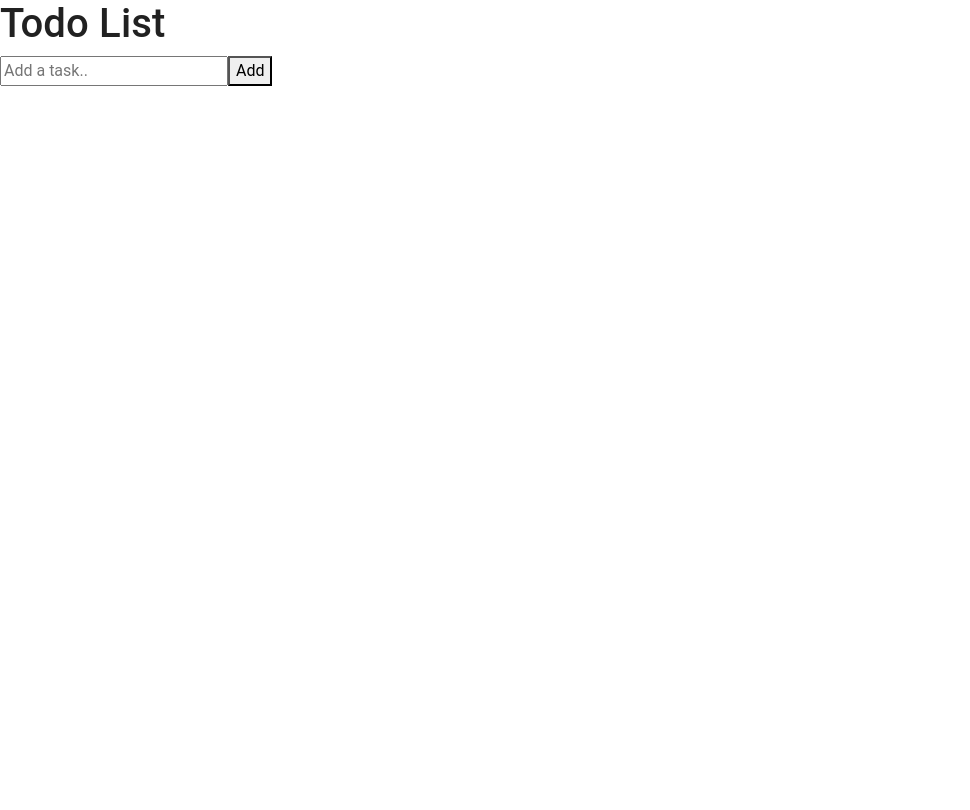
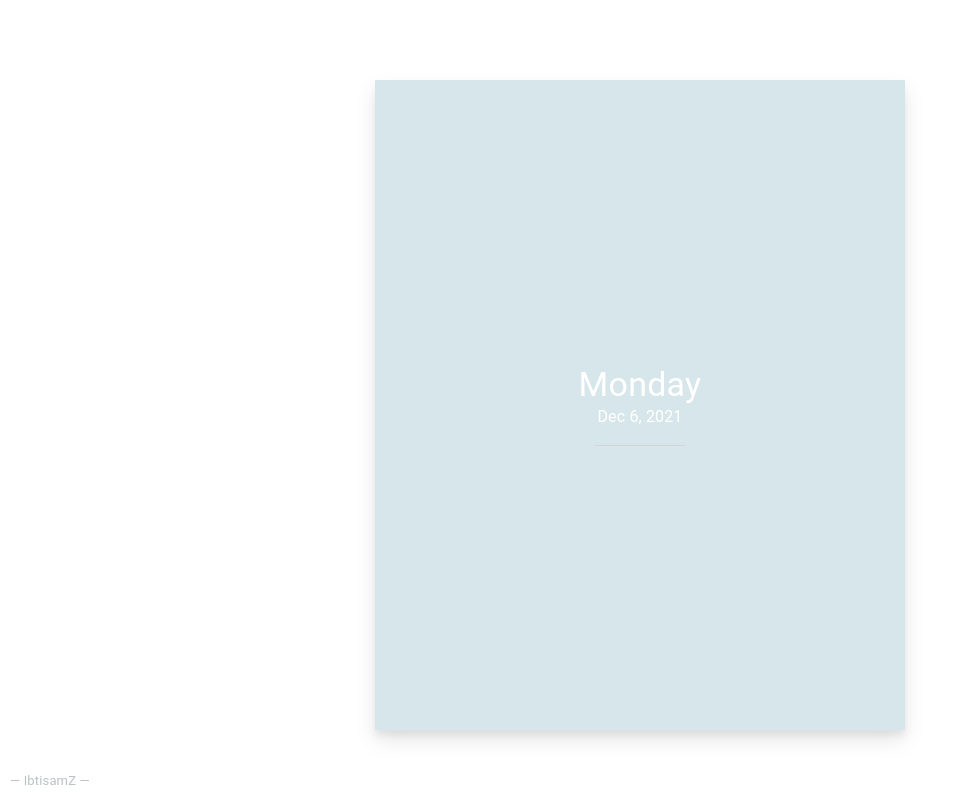
Before and after one commit to IbtisamZ/Task-manager, a React (Create React App) app: page / in a window 1280 px wide. Shown: the whole page, without its empty margins (0-970 px from the left). Built offline with nearby package versions, Linux system fonts and the light colour scheme.

Commit message:
ui enhancements and fixes

```diff
--- a/src/components/TodoListCard.js
+++ b/src/components/TodoListCard.js
@@ -1,10 +1,75 @@
-import React, { useState } from 'react';
+import { Fragment, useState } from 'react';
+import {
+  Box,
+  Fab,
+  Card,
+  Divider,
+  Checkbox,
+  Collapse,
+  TextField,
+  IconButton,
+  Typography,
+} from '@mui/material';
+import AddIcon from '@mui/icons-material/Add';
+import DeleteIcon from '@mui/icons-material/Delete';
 
 const TodoListCard = () => {
-
   // set states and intial values
   const [todo, setTodo] = useState([]);
   const [input, setInput] = useState('');
+  const [todoCount, setTodoCount] = useState(0);
+  const [expanded, setExpanded] = useState(false);
+
+  const currentDate = new Date().toLocaleString(
+    'en-us',
+    {
+      month: 'short',
+      year: 'numeric',
+      day: 'numeric',
+    },
+  );
+  const currentDay = new Date(currentDate).toLocaleString(
+    'en-us',
+    { weekday: 'long' },
+  );
+
+  const handleExpandClick = () => {
+    setExpanded(!expanded);
+  };
+
+  // adding todos
+  const addTodoItem = (item) => {
+    if (!item) { return; } // prevent empty values
+
+    setTodo((prev) => [
+      ...prev, // saving previous todos
+      {
+        id: Date.now(),
+        title: input,
+        completed: false,
+      },
+    ]);
+    setTodoCount((currentCount) => currentCount + 1);
+  };
+
+  // removing todos
+  const removeTodoItem = (id) => {
+    setTodo(todo.filter((item) => item.id !== id));
+    setTodoCount((currentCount) => currentCount - 1);
+  };
+
+  // toggling completion
+  const toggleCompletion = (id) => {
+    const toggleItem = todo.map((item) => {
+      if (item.id === id) {
+        return { ...item, completed: !item.completed };
+      }
+
+      return item;
+    });
+
+    setTodo(toggleItem);
+  };
 
   const handleSubmit = (e) => {
     e.preventDefault();
@@ -16,69 +81,177 @@ const TodoListCard = () => {
     setInput(e.target.value);
   };
 
-  // adding todos
-  const addTodoItem = (item) => {
-    if (!item) { return; } // prevent empty values
+  const todoItems = todo.map((item) => (
+      <Fragment key={item.id}>
+          <Box sx={{
+            mt: 2,
+            display: 'flex',
+            justifyContent: 'space-between',
+            alignItems: 'center',
+          }}
+          >
+              <Box sx={{
+                display: 'flex',
+                alignItems: 'center',
+                textDecoration: item.completed ? 'line-through' : null,
+                color: item.completed ? 'common.silverSand' : 'common.gray',
+              }}
+              >
+                  <Checkbox
+                      disableRipple
+                      checked={item.completed}
+                      onChange={() => toggleCompletion(item.id)}
+                  />
+                  <Typography
+                      sx={{ overflowWrap: 'break-word' }}
+                  >
+                      {item.title}
+                  </Typography>
+              </Box>
+              <Box>
+                  <IconButton
+                      disableRipple
+                      aria-label="delete"
+                      onClick={() => removeTodoItem(item.id)}
+                  >
+                      <DeleteIcon />
+                  </IconButton>
+              </Box>
+          </Box>
+      </Fragment>
+  ));
 
-    setTodo((prev) =>
-    [
-        ...prev, // saving previous todos
-        {
-          id: Date.now(),
-          title: input,
-          completed: false,
-        }
-      ]
-      );
-  };
-
-  // removing todos
-  const removeTodoItem = (id) => {
-    setTodo(todo.filter((item) => item.id !== id));
-  };
-
-  // toggling completion
-  const toggleCompletion = (id) => {
-    const toggleItem = todo.map((item) => {
-
-        if (item.id === id) {
-          return { ...item, completed: !item.completed };
-        }
-
-        return item;
-      });
-
-    setTodo(toggleItem);
-  };
-
-  const todoItems = todo.map((item) =>
-    (
-      <div className="task-item" key={item.id}>
-        <div className={item.completed ? 'strike-through task-title' : 'task-title'} onClick={() => toggleCompletion(item.id)}>{item.title}</div>
-        <button className="task-remove-button font-weight-bold" onClick={() => removeTodoItem(item.id)}>X</button>
-      </div>
-    ));
+  const todoForm = (
+      <form onSubmit={handleSubmit}>
+          <Box sx={{
+            display: 'flex',
+            justifyContent: 'space-between',
+            alignItems: 'center',
+          }}
+          >
+              <TextField
+                  sx={{
+                    width: {
+                      xs: '70%',
+                      sm: '80%',
+                    },
+                  }}
+                  variant="standard"
+                  placeholder="Add a task here.."
+                  value={input}
+                  onChange={handleInput}
+              />
+              <Fab
+                  type="submit"
+                  disableRipple
+                  size="small"
+                  sx={{
+                    ml: 3,
+                    backgroundColor: 'primary.main',
+                    color: 'text.main',
+                    boxShadow: 'none',
+                    '&:hover': {
+                      backgroundColor: 'common.water',
+                    },
+                  }}
+                  aria-label="add"
+                  onClick={handleSubmit}
+              >
+                  <AddIcon />
+              </Fab>
+          </Box>
+      </form>
+  );
 
   return (
-    <>
-      <div>
-        <h1>Todo List</h1>
-        <form>
-          <input
-            type="text"
-            placeholder="Add a task.."
-            value={input}
-            name="text"
-            className="task-input"
-            onChange={handleInput}
-          />
-          <button className="add-button" onClick={handleSubmit}>Add</button>
-        </form>
-      </div>
-      <div className="tasks-container">
-        {todoItems}
-      </div>
-    </>
+      <>
+          <Box sx={{
+            display: 'flex',
+            flexDirection: 'column',
+            position: 'relative',
+            height: 650,
+            maxWidth: 530,
+            margin: {
+              xs: '5rem 1rem',
+              sm: '5rem auto',
+            },
+          }}
+          >
+              <Box
+                  sx={{
+                    display: 'flex',
+                    flexDirection: 'column',
+                    justifyContent: 'center',
+                    alignItems: 'center',
+                    textAlign: 'center',
+                    transition: 'all 0.5s ease',
+                    backgroundColor: 'primary.main',
+                    height: expanded ? 150 : 1,
+                    maxHeight: expanded ? 150 : 1,
+                    borderBottom: expanded ? '1px solid #f4f6f7' : null,
+                    boxShadow: `0 10px 20px rgba(0,0,0,0.10),
+                    0 6px 6px rgba(0,0,0,0.05)`,
+                  }}
+                  onClick={handleExpandClick}
+              >
+                  <Box mb={3} mt={4}>
+                      <Box>
+                          <Typography variant="h4" color="text.main">
+                              {currentDay}
+                          </Typography>
+                      </Box>
+                      <Box>
+                          <Typography color="text.main">
+                              {currentDate}
+                          </Typography>
+                      </Box>
+                      <Box mt={2} mb={1} mx={2}>
+                          <Divider
+                              sx={{ backgroundColor: 'common.antiFlashWhite' }}
+                          />
+                      </Box>
+                      {expanded
+                        && (
+                        <Box>
+                            <Typography
+                                color="text.main"
+                                sx={{ fontWeight: 400, fontSize: 13 }}
+                            >
+                                {`${todoCount} tasks`}
+                            </Typography>
+                        </Box>
+                        )}
+                  </Box>
+              </Box>
+              <Collapse in={expanded} timeout="auto" unmountOnExit>
+                  <Card sx={{
+                    height: expanded ? 500 : 1,
+                    overflowY: 'scroll',
+                    px: 4,
+                    py: 6,
+                    borderRadius: 0,
+                    boxShadow: `0 10px 20px rgba(0,0,0,0.05),
+                    0 6px 6px rgba(0,0,0,0.05)`,
+                  }}
+                  >
+                      {todoForm}
+                      <Box mt={6}>
+                          {todoItems}
+                      </Box>
+                  </Card>
+              </Collapse>
+          </Box>
+          <Box sx={{
+            bottom: 10,
+            left: 10,
+            position: 'absolute',
+            color: 'common.silverSand',
+            fontSize: 13,
+          }}
+          >
+              — IbtisamZ —
+          </Box>
+      </>
   );
-}
+};
 export default TodoListCard;
```
